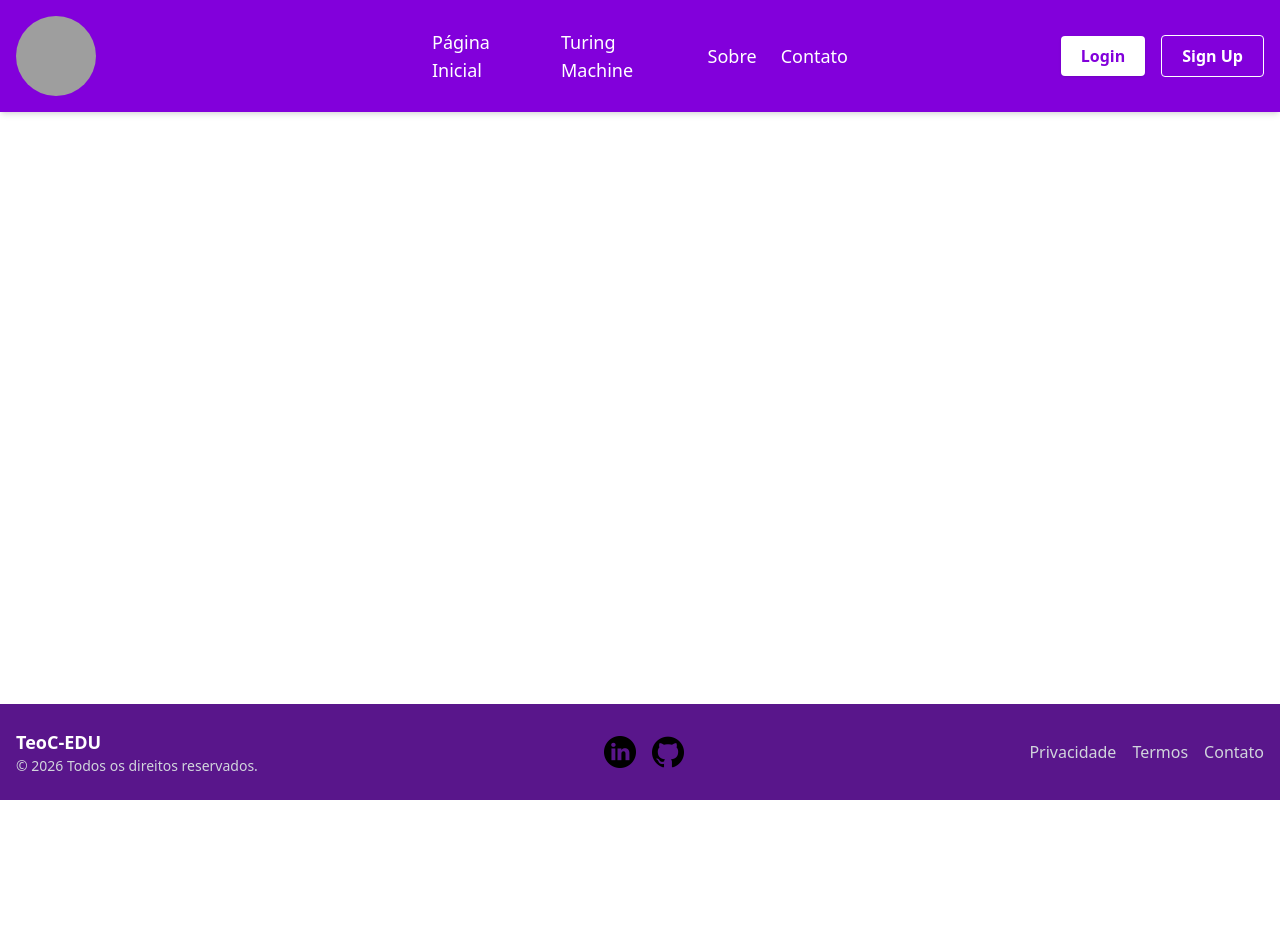
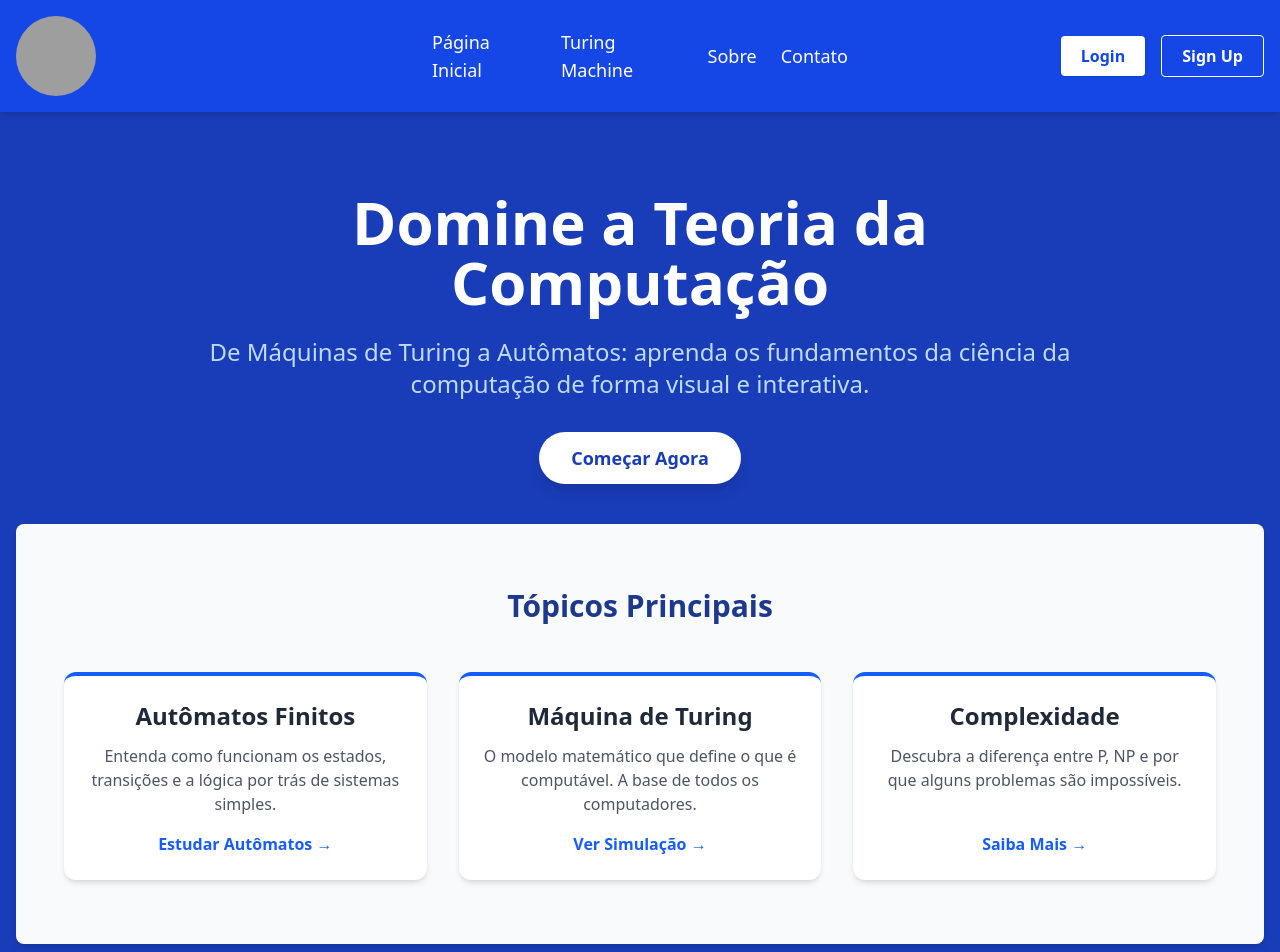
Before and after one commit to carlos-augusto-carneiro/TeoC-EDU, an Angular app: page / in a window 1280 px wide. Shown: the top 952 px of the page. Before the commit the page ends 800 px from the top, so only its background shows below. Built offline with nearby package versions, Linux system fonts and the light colour scheme; grey boxes are pictures that could not be loaded.

Commit message:
Feat: Adicionado a pagina home junto aos card

```diff
--- a/src/app/app.routes.ts
+++ b/src/app/app.routes.ts
@@ -1,3 +1,7 @@
 import { Routes } from '@angular/router';
+import { Home } from './pages/home/home';
 
-export const routes: Routes = [];
+export const routes: Routes = [
+  { path: '', component: Home },
+  { path: 'home', component: Home },
+];
--- /dev/null
+++ b/src/app/component/card/card.html
@@ -0,0 +1,17 @@
+<div class="bg-white p-6 rounded-xl shadow-md hover:shadow-xl transition border-t-4 border-blue-600 h-full flex flex-col justify-between">
+
+  <div>
+    <h3 class="text-2xl font-bold mb-3 text-gray-800">
+      {{ title }}
+    </h3>
+
+    <p class="text-gray-600 mb-4">
+      {{ description }}
+    </p>
+  </div>
+
+  <a [routerLink]="route" class="text-blue-600 font-bold hover:underline cursor-pointer inline-block mt-auto">
+    {{ buttonText }}
+  </a>
+
+</div>
--- a/src/app/component/footer/footer.html
+++ b/src/app/component/footer/footer.html
@@ -1,4 +1,4 @@
-<footer class="bg-purple-900 text-white py-6 mt-10">
+<footer class="bg-blue-900 text-white py-6 mt-10">
   <div class="max-w-7xl mx-auto px-4 flex flex-col md:flex-row justify-between items-center gap-4">
 
     <div class="text-center md:text-left">
--- a/src/app/component/navbar/navbar.html
+++ b/src/app/component/navbar/navbar.html
@@ -1,4 +1,4 @@
-<nav class="flex flex-wrap items-center p-4 shadow-md bg-purple-700 text-white w-full z-20 top-0 start-0 sticky">
+<nav class="flex flex-wrap items-center p-4 shadow-md bg-blue-700 text-white w-full z-20 top-0 start-0 sticky">
 
   <div class="flex items-center justify-between w-full md:w-auto md:basis-1/3 md:justify-start">
 
@@ -12,17 +12,17 @@
   </div>
 
   <ul [class.hidden]="!isMenuOpen()" class="w-full md:flex md:w-auto md:basis-1/3 flex-col md:flex-row items-center justify-center gap-6 py-4 md:py-0 text-lg font-medium">
-    <li><a href="#" routerLink="/home" routerLinkActive="font-bold underline" (click)="isMenuOpen.set(false)" class="hover:text-gray-200 transition">Página Inicial</a></li>
+    <li><a href="/home" routerLink="/home" routerLinkActive="font-bold underline" (click)="isMenuOpen.set(false)" class="hover:text-gray-200 transition">Página Inicial</a></li>
     <li><a href="#" routerLink="/turingMachine" routerLinkActive="font-bold underline" (click)="isMenuOpen.set(false)" class="hover:text-gray-200 transition">Turing Machine</a></li>
     <li><a href="#" routerLink="/about" routerLinkActive="font-bold underline" (click)="isMenuOpen.set(false)" class="hover:text-gray-200 transition">Sobre</a></li>
     <li><a href="#" routerLink="/contact" routerLinkActive="font-bold underline" (click)="isMenuOpen.set(false)" class="hover:text-gray-200 transition">Contato</a></li>
   </ul>
 
   <div [class.hidden]="!isMenuOpen()" class="w-full md:flex md:w-auto md:basis-1/3 flex-col md:flex-row items-center md:justify-end gap-4 pb-4 md:pb-0">
-    <button class="w-full md:w-auto px-5 py-2 bg-white text-purple-700 font-bold rounded hover:bg-gray-100 transition shadow-sm">
+    <button class="w-full md:w-auto px-5 py-2 bg-white text-blue-700 font-bold rounded hover:bg-gray-100 transition shadow-sm">
       Login
     </button>
-    <button class="w-full md:w-auto px-5 py-2 border border-white text-white font-bold rounded hover:bg-purple-600 transition">
+    <button class="w-full md:w-auto px-5 py-2 border border-white text-white font-bold rounded hover:bg-blue-600 transition">
       Sign Up
     </button>
   </div>
--- /dev/null
+++ b/src/app/pages/home/home.html
@@ -0,0 +1,40 @@
+<section class="bg-blue-800 text-white py-20 px-4 text-center">
+  <div class="max-w-4xl mx-auto">
+    <h1 class="text-4xl md:text-6xl font-bold mb-6">
+      Domine a Teoria da Computação
+    </h1>
+    <p class="text-xl md:text-2xl text-blue-200 mb-8">
+      De Máquinas de Turing a Autômatos: aprenda os fundamentos da ciência da computação de forma visual e interativa.
+    </p>
+    <a href="/turingMachine" routerLink="/turingMachine" class="bg-white text-blue-800 font-bold py-3 px-8 rounded-full text-lg hover:bg-gray-100 transition shadow-lg inline-block">
+      Começar Agora
+    </a>
+  </div><section class="py-16 px-4 bg-gray-50 rounded-lg shadow-md mt-10">
+  <div class="max-w-6xl mx-auto">
+    <h2 class="text-3xl font-bold text-center text-blue-900 mb-12">Tópicos Principais</h2>
+
+    <div class="grid grid-cols-1 md:grid-cols-3 gap-8">
+
+      <app-card
+        title="Autômatos Finitos"
+        description="Entenda como funcionam os estados, transições e a lógica por trás de sistemas simples."
+        route="/automatos"
+        buttonText="Estudar Autômatos →">
+      </app-card>
+
+      <app-card
+        title="Máquina de Turing"
+        description="O modelo matemático que define o que é computável. A base de todos os computadores."
+        route="/turingMachine"
+        buttonText="Ver Simulação →">
+      </app-card>
+
+      <app-card
+        title="Complexidade"
+        description="Descubra a diferença entre P, NP e por que alguns problemas são impossíveis."
+        route="/about">
+      </app-card>
+
+    </div>
+  </div>
+</section>
--- /dev/null
+++ b/src/app/pages/home/home.ts
@@ -0,0 +1,13 @@
+import { Component } from '@angular/core';
+import { RouterLink } from '@angular/router';
+import { Card } from '../../component/card/card';
+
+@Component({
+  selector: 'app-home',
+  imports: [RouterLink, Card],
+  templateUrl: './home.html',
+  styleUrl: './home.css',
+})
+export class Home {
+
+}
```
Also changed, not shown: src/app/component/card/card.ts (added, +15 -0 lines), src/app/component/card/card.css (added), src/app/pages/home/home.css (added), 2 other files (tests, documents, lock files or other folders).
